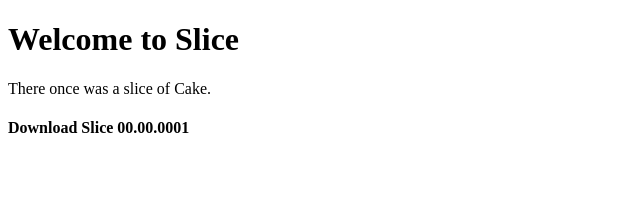
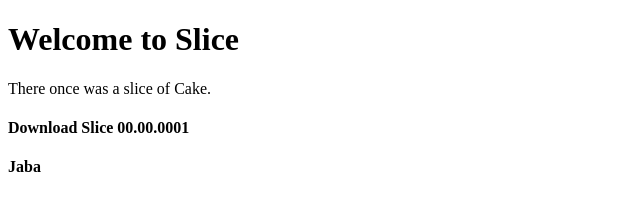
Before and after one commit to mjd0530/slice, a plain HTML site: page intex.html in a window 1280 px wide. Shown: the full height of the page, 0-640 px from the left. Drawn offline with Linux system fonts and the light colour scheme.

Commit message:
asdf
adf

```diff
--- a/intex.html
+++ b/intex.html
@@ -10,6 +10,7 @@
 	<h1>Welcome to Slice</h1>
 	<body>There once was a slice of Cake.</body>
 	<h4>Download Slice 00.00.0001</h4>
+	<b>Jaba</b>
 
 </body>
 </html>
```
